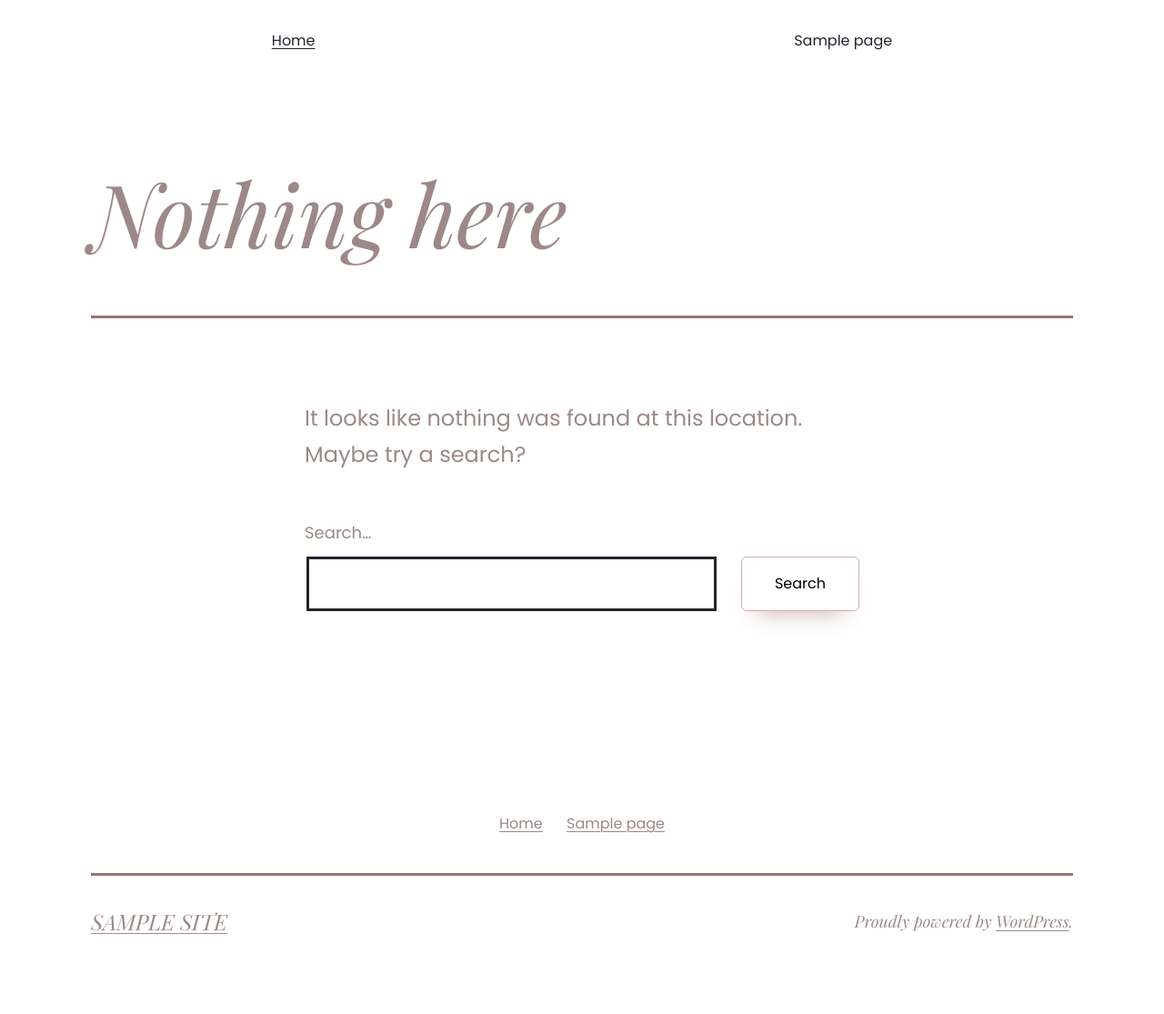
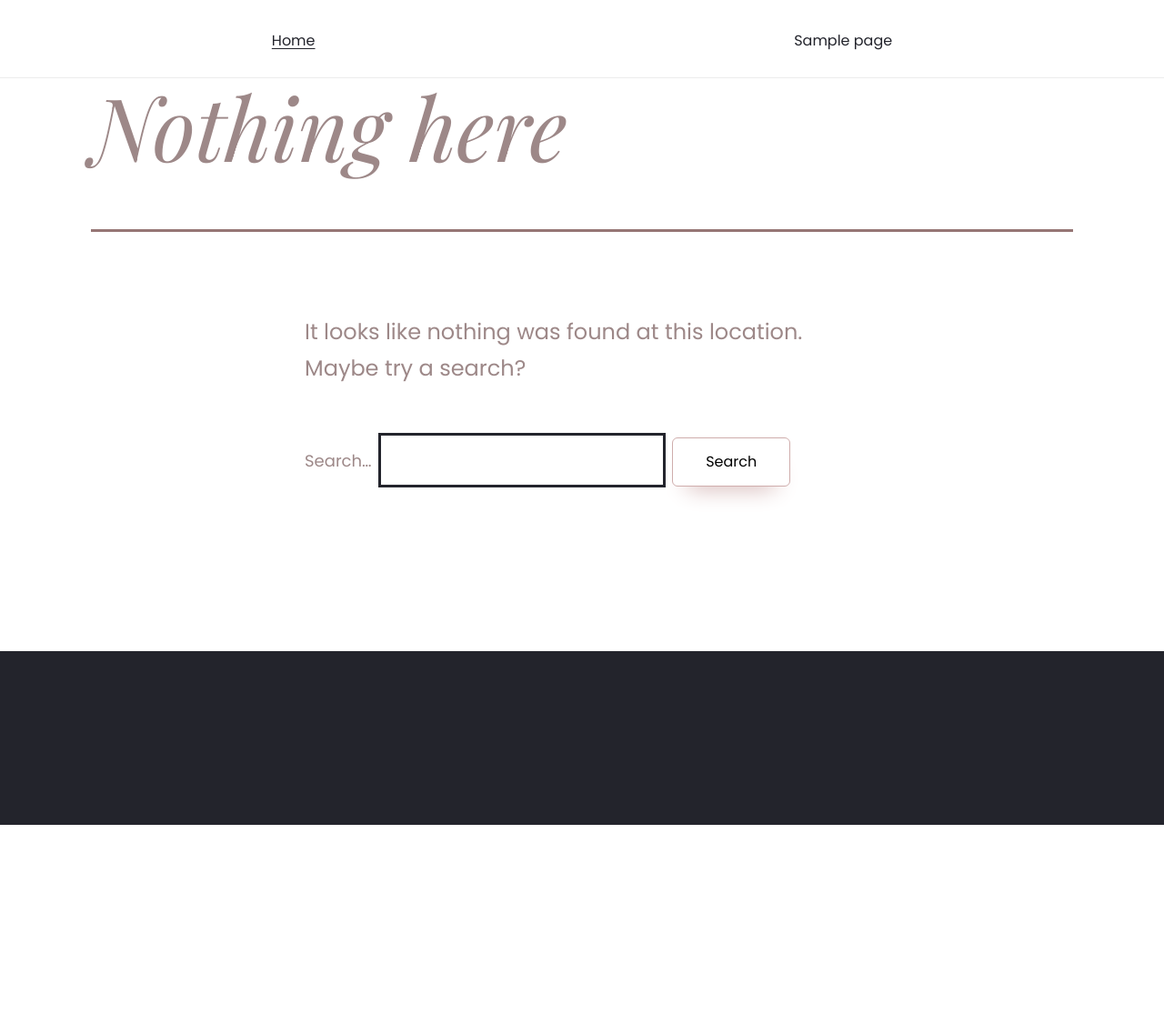
Before and after one commit to michalnatkanski/c2c, a WordPress theme: template themes/twentytwentyone/404.php in a window 1280 px wide. Shown: the whole page at 91% size. After the commit the page ends 907 px from the top, so only its background shows below. Run offline with PHP 8.4 and a stand-in for WordPress, Linux system fonts and the light colour scheme; the site name, menu and one post (Sample post) are stand-ins, and other content is empty; style sheets or scripts are compiled from the project's sources; some libraries are stand-ins or nearby versions.

Commit message:
Feature/footer (#4)
* Update footer structure and styles

* Update footer widgets area

* Update template parts content

* Update footer margins

```diff
--- a/themes/twentytwentyone/assets/sass/03-generic/vertical-margins.scss
+++ b/themes/twentytwentyone/assets/sass/03-generic/vertical-margins.scss
@@ -15,8 +15,6 @@
 .site-main,
 .widget-area,
 .site-footer {
-	padding-top: var(--global--spacing-vertical);
-	padding-bottom: var(--global--spacing-vertical);
     margin-left: auto;
     margin-right: auto;
 }
@@ -24,9 +22,10 @@
 .site-header {
     padding-top: calc(0.75 * var(--global--spacing-vertical));
     padding-bottom: calc(2 * var(--global--spacing-vertical));
-
+    border-bottom: 1px solid var(--global--color-light-creme);
+    max-width: 100% !important;
     @include media(mobile) {
-		padding-bottom: calc(3 * var(--global--spacing-vertical));
+        padding-bottom: 24px;
     }
 }
 
@@ -93,7 +92,8 @@
 .entry-content > *,
 [class*="inner-container"] > *,
 .wp-block-template-part > *,
-.wp-block-post-template :where(li > *) { // using :where keeps specificity low.
+.wp-block-post-template :where(li > *) {
+    // using :where keeps specificity low.
 
     margin-top: calc(0.666 * var(--global--spacing-vertical));
     margin-bottom: calc(0.666 * var(--global--spacing-vertical));
@@ -109,17 +109,6 @@
 
     &:last-child {
         margin-bottom: 0;
-	}
-}
-
-.site-footer > *,
-.widget-area > * {
-	margin-top: calc(0.666 * var(--global--spacing-vertical));
-	margin-bottom: calc(0.666 * var(--global--spacing-vertical));
-
-	@include media(mobile) {
-		margin-top: var(--global--spacing-vertical);
-		margin-bottom: var(--global--spacing-vertical);
     }
 }
 
@@ -145,13 +134,11 @@
     }
 }
 
-
 /*
  * .entry-content children specific controls
  * - Adds special margin overrides for alignment utility classes
  */
 .entry-content > * {
-
     &.alignleft,
     &.alignright,
     &.alignleft:first-child + *,
--- a/themes/twentytwentyone/assets/sass/06-components/footer.scss
+++ b/themes/twentytwentyone/assets/sass/06-components/footer.scss
@@ -1,8 +1,9 @@
 // Footer
 .site-footer {
-	padding-top: 0;
+    background-color: #23242c;
+    max-width: 100 !important;
+    padding-top: 140px;
     padding-bottom: calc(1.7 * var(--global--spacing-vertical));
-	@extend %responsive-alignwide-width;
 
     // Increase the top vertical spacing when there is no widget area.
     .no-widgets & {
@@ -10,75 +11,9 @@
     }
 
     @include media(mobile-only) {
-
+        padding-top: 77px;
         .no-widgets & {
             margin-top: calc(3 * var(--global--spacing-vertical));
         }
     }
 }
-
-// Footer Branding
-.site-footer > .site-info {
-	padding-top: var(--global--spacing-vertical);
-	color: var(--footer--color-text);
-	font-family: var(--footer--font-family);
-	font-size: var(--footer--font-size);
-	line-height: var(--global--line-height-body);
-	border-top: 3px solid var(--global--color-border);
-
-	.site-name {
-		text-transform: var(--branding--title--text-transform);
-		font-size: var(--branding--title--font-size);
-	}
-
-	.privacy-policy,
-	.powered-by {
-		margin-top: calc(0.5 * var(--global--spacing-vertical));
-	}
-
-	@include media(desktop) {
-		display: flex;
-		align-items: center;
-
-		.site-name {
-			margin-right: calc(0.5 * var(--global--spacing-vertical));
-		}
-
-		.privacy-policy,
-		.powered-by {
-			margin-top: initial;
-			margin-left: auto;
-		}
-
-		.privacy-policy + .powered-by {
-			margin-left: calc(0.5 * var(--global--spacing-vertical));
-		}
-	}
-
-	a {
-		color: var(--footer--color-link);
-
-		&:link,
-		&:visited,
-		&:active {
-			color: var(--footer--color-link);
-		}
-
-		&:hover {
-			color: var(--footer--color-link-hover);
-		}
-
-		&:focus {
-			color: var(--footer--color-link-hover);
-
-			.is-dark-theme & {
-				color: var(--wp--style--color--link, var(--global--color-background));
-			}
-
-			// Change colors when the body background is white.
-			.has-background-white & {
-				color: var(--wp--style--color--link, var(--global--color-white));
-			}
-		}
-	}
-}
--- a/themes/twentytwentyone/assets/sass/06-components/widgets.scss
+++ b/themes/twentytwentyone/assets/sass/06-components/widgets.scss
@@ -1,157 +1,100 @@
+@import '../01-settings/typography.scss';
+
 .widget-area {
     @extend %responsive-alignwide-width;
-	margin-top: calc(6 * var(--global--spacing-vertical));
-	padding-bottom: calc(var(--global--spacing-vertical) / 3);
-	color: var(--footer--color-text);
-	font-size: var(--footer--font-size);
-	font-family: var(--footer--font-family);
 
-	@include media(laptop) {
-		display: grid;
-		grid-template-columns: repeat(2, 1fr);
-		column-gap: calc(2 * var(--global--spacing-horizontal));
+    .wp-block-columns {
+        flex-wrap: nowrap !important;
     }
 
-	@include media(wide) {
-		grid-template-columns: repeat(3, 1fr);
+    &__content {
+        figure.wp-block-image,
+        p:first-of-type {
+            display: flex;
+            position: relative;
+            margin-top: 0 !important;
+            margin-bottom: 32px;
+            max-width: 303px;
+            text-align: left;
+            color: var(--global--color-white);
+            @extend .font-variation-v2;
+        }
+
+        &--site-info {
+            margin-top: 122px;
+            opacity: 0.5;
+            color: var(--global--color-white);
+            @extend .font-variation-v1;
+        }
+    }
+
+    &__links {
+        display: flex;
+        justify-content: flex-end;
+        gap: 40px;
+
+        .wp-block-group {
+            max-width: 206px;
+            width: 100%;
+            &:last-of-type {
+                max-width: 170px;
+                width: 100%;
+            }
+        }
+
+        .wp-block-heading {
+            position: relative;
+            margin-bottom: 0;
+            color: var(--global--color-very-light-gray);
+
+            @extend .font-variation-v3;
+        }
     }
 
     @include media(mobile-only) {
-		margin-top: calc(3 * var(--global--spacing-vertical));
+        .wp-block-columns {
+            flex-direction: column;
         }
 
-	.wp-block-social-links {
-
-		&.alignright {
-			margin-top: var(--global--spacing-vertical);
-			justify-content: flex-end;
+        &__content {
+            figure.wp-block-image {
+                margin-left: 16px;
             }
-
-		&.alignleft {
-			margin-top: var(--global--spacing-vertical);
+            &--site-info {
+                margin-top: 0;
+                max-width: 241px;
             }
         }
 
-	&:after {
-		content: "";
-		display: table;
-		clear: both;
+        &__links {
+            justify-content: flex-start;
+            flex-wrap: wrap;
+
+            .wp-block-group {
+                margin-left: 16px;
             }
         }
-
-.widget {
-
-	h1,
-	h2,
-	h3,
-	h4,
-	h5,
-	h6 {
-		font-weight: var(--widget--font-weight-title);
-		line-height: var(--widget--line-height-title);
-	}
-
-	h1 {
-		font-size: var(--global--font-size-md);
-	}
-
-	h2 {
-		font-size: var(--global--font-size-sm);
-	}
-
-	h3 {
-		font-size: var(--global--font-size-xs);
-	}
-
-	h4 {
-		font-size: var(--global--font-size-xs);
-	}
-
-	h5 {
-		font-size: var(--global--font-size-xs);
-	}
-
-	h6 {
-		font-size: var(--global--font-size-xs);
     }
 
     ul {
         list-style-type: none;
         padding: 0;
+        margin-top: 0 !important;
 
         li {
-			line-height: var(--widget--line-height-list);
-		}
-
-		&.sub-menu,
-		&.children {
-			margin-left: var(--widget--spacing-menu);
-		}
-
-		.sub-menu-toggle {
-			display: none;
+            margin-top: 13px;
+            color: var(--global--color-white);
+            @extend .font-variation-v1;
         }
     }
 
     a {
-		color: var(--footer--color-link);
-		text-decoration: underline;
-		text-decoration-style: solid;
-		text-decoration-color: currentColor;
-
-		&:link,
-		&:visited,
-		&:active {
-			color: var(--footer--color-link);
-		}
+        color: var(--global--color-white);
+        @extend .font-variation-v1;
+        text-decoration: none;
 
         &:hover {
-			color: var(--footer--color-link-hover);
-			text-decoration-style: dotted;
+            text-decoration: underline;
         }
     }
 }
-
-// Search widget styles
-.search-form {
-	display: flex;
-	flex-wrap: wrap;
-	margin: auto;
-	max-width: var(--responsive--aligndefault-width);
-
-	> label {
-		width: 100%;
-		margin-bottom: 0;
-		font-weight: var(--form--label-weight);
-	}
-
-	.search-field {
-		flex-grow: 1;
-		max-width: inherit;
-		margin-top: calc(var(--global--spacing-vertical) / 3);
-		margin-right: calc(0.66 * var(--global--spacing-horizontal));
-	}
-
-	.search-submit {
-		margin-top: calc(var(--global--spacing-vertical) / 3);
-		margin-left: 10px;
-	}
-}
-
-.widget_search > .search-form {
-
-	.search-field {
-		margin-right: calc(-1 * var(--button--border-width));
-		-webkit-appearance: none;
-		margin-bottom: calc(0.5 * var(--global--spacing-vertical));
-	}
-
-	.search-submit {
-		margin-left: 0;
-		margin-bottom: calc(0.5 * var(--global--spacing-vertical));
-	}
-}
-
-.widget_rss a.rsswidget .rss-widget-icon {
-	display: none;
-}
--- a/themes/twentytwentyone/footer.php
+++ b/themes/twentytwentyone/footer.php
@@ -16,61 +16,10 @@
 		</div><!-- #primary -->
 	</div><!-- #content -->
 
-	<?php get_template_part( 'template-parts/footer/footer-widgets' ); ?>
+
 
 	<footer id="colophon" class="site-footer">
-
-		<?php if ( has_nav_menu( 'footer' ) ) : ?>
-			<nav aria-label="<?php esc_attr_e( 'Secondary menu', 'twentytwentyone' ); ?>" class="footer-navigation">
-				<ul class="footer-navigation-wrapper">
-					<?php
-					wp_nav_menu(
-						array(
-							'theme_location' => 'footer',
-							'items_wrap'     => '%3$s',
-							'container'      => false,
-							'depth'          => 1,
-							'link_before'    => '<span>',
-							'link_after'     => '</span>',
-							'fallback_cb'    => false,
-						)
-					);
-					?>
-				</ul><!-- .footer-navigation-wrapper -->
-			</nav><!-- .footer-navigation -->
-		<?php endif; ?>
-		<div class="site-info">
-			<div class="site-name">
-				<?php if ( has_custom_logo() ) : ?>
-					<div class="site-logo"><?php the_custom_logo(); ?></div>
-				<?php else : ?>
-					<?php if ( get_bloginfo( 'name' ) && get_theme_mod( 'display_title_and_tagline', true ) ) : ?>
-						<?php if ( is_front_page() && ! is_paged() ) : ?>
-							<?php bloginfo( 'name' ); ?>
-						<?php else : ?>
-							<a href="<?php echo esc_url( home_url( '/' ) ); ?>"><?php bloginfo( 'name' ); ?></a>
-						<?php endif; ?>
-					<?php endif; ?>
-				<?php endif; ?>
-			</div><!-- .site-name -->
-
-			<?php
-			if ( function_exists( 'the_privacy_policy_link' ) ) {
-				the_privacy_policy_link( '<div class="privacy-policy">', '</div>' );
-			}
-			?>
-
-			<div class="powered-by">
-				<?php
-				printf(
-					/* translators: %s: WordPress. */
-					esc_html__( 'Proudly powered by %s.', 'twentytwentyone' ),
-					'<a href="' . esc_url( __( 'https://wordpress.org/', 'twentytwentyone' ) ) . '">WordPress</a>'
-				);
-				?>
-			</div><!-- .powered-by -->
-
-		</div><!-- .site-info -->
+		<?php get_template_part( 'template-parts/footer/footer-widgets' ); ?>
 	</footer><!-- #colophon -->
 
 </div><!-- #page -->
--- a/themes/twentytwentyone/template-parts/content/content-excerpt.php
+++ b/themes/twentytwentyone/template-parts/content/content-excerpt.php
@@ -18,8 +18,4 @@
 	<div class="entry-content">
 		<?php get_template_part( 'template-parts/excerpt/excerpt', get_post_format() ); ?>
 	</div><!-- .entry-content -->
-
-	<footer class="entry-footer default-max-width">
-		<?php twenty_twenty_one_entry_meta_footer(); ?>
-	</footer><!-- .entry-footer -->
 </article><!-- #post-${ID} -->
--- a/themes/twentytwentyone/template-parts/footer/footer-widgets.php
+++ b/themes/twentytwentyone/template-parts/footer/footer-widgets.php
@@ -9,9 +9,8 @@
 
 if ( is_active_sidebar( 'sidebar-1' ) ) : ?>
 
-	<aside class="widget-area">
+	<div class="widget-area">
 		<?php dynamic_sidebar( 'sidebar-1' ); ?>
-	</aside><!-- .widget-area -->
-
+	</div><!-- .widget-area -->
 	<?php
 endif;
```
Also changed, not shown: themes/twentytwentyone/template-parts/content/content-page.php (+0 -15 lines). Lines whose indentation alone changed are shown as unchanged.
